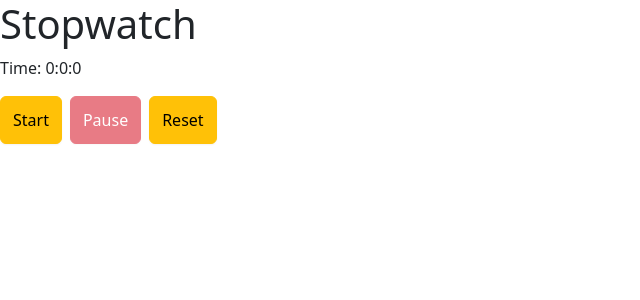
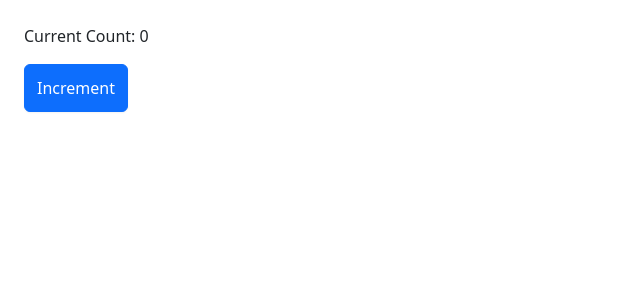
Before and after one commit to NikhilKhatri1/React-Daily-Work, a React (Create React App) app in the folder REACT-UI/: page / in a window 1280 px wide. Shown: the top 300 px of the page, without its empty margins (0-640 px from the left). Built offline with nearby package versions, Linux system fonts and the light colour scheme.

Commit message:
Count in Class

```diff
--- /dev/null
+++ b/REACT-UI/src/React-Tutorial/Day-59/Count.jsx
@@ -0,0 +1,29 @@
+import { Component } from "react";
+
+class Count extends Component {
+    constructor() {
+        super(); // Calls the parent class constructor (Component)
+        this.state = {
+            count: 0 // Initial state with count set to 0
+        };
+    }
+    // Method to update the state
+    increment = () => {
+        this.setState({
+            count: this.state.count + 1 // Updates the count by 1
+        });
+    };
+
+    render() {
+        return (
+            <div className="m-4">
+                <p>Current Count: {this.state.count}</p>
+                <button className="btn btn-primary" onClick={this.increment}>Increment</button>
+            </div>
+        );
+    }
+
+
+}
+
+export default Count;
--- a/REACT-UI/src/index.js
+++ b/REACT-UI/src/index.js
@@ -21,7 +21,8 @@ import 'bootstrap/dist/js/bootstrap.bundle.js';
 // import Counter from './React-Tutorial/Day-57/Output-4';
 // import App from './React-Tutorial/Day-57/Reducer';
 // import ImprovedCount from './React-Tutorial/Day-57/ImprovedCount';
-import StopWatch from './React-Tutorial/Day-57/Output-6';
+// import StopWatch from './React-Tutorial/Day-57/Output-6';
+import Count from './React-Tutorial/Day-59/Count';
 
 
 
@@ -29,7 +30,7 @@ const root = ReactDOM.createRoot(document.getElementById('root'));
 
 root.render(
 
-    <StopWatch />
+    <Count />
 
 );
 
```
Also changed, not shown: REACT-UI/src/React-Tutorial/Day-58/App.jsx (added), REACT-UI/src/React-Tutorial/Day-58/Main.jsx (added).
